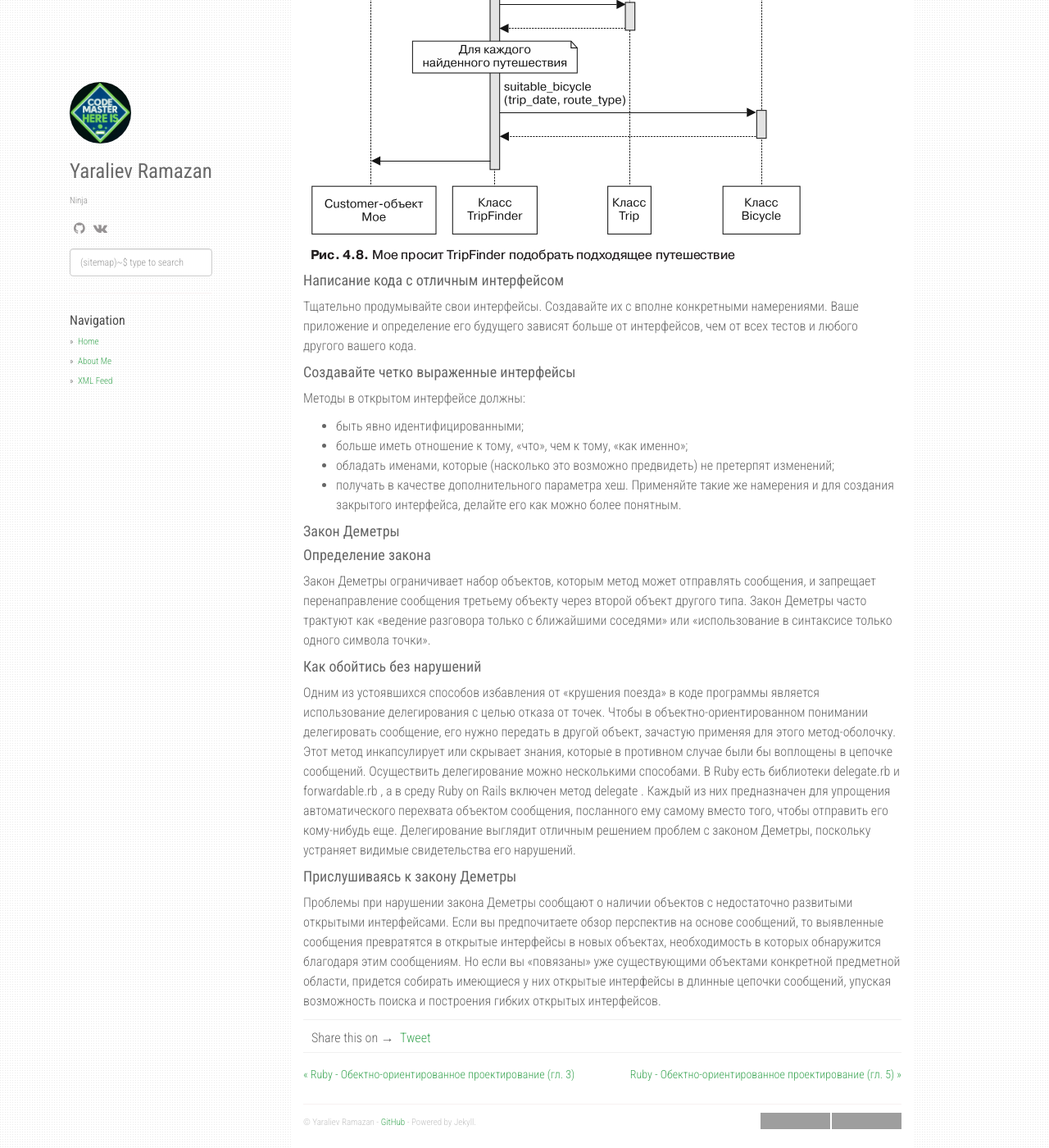
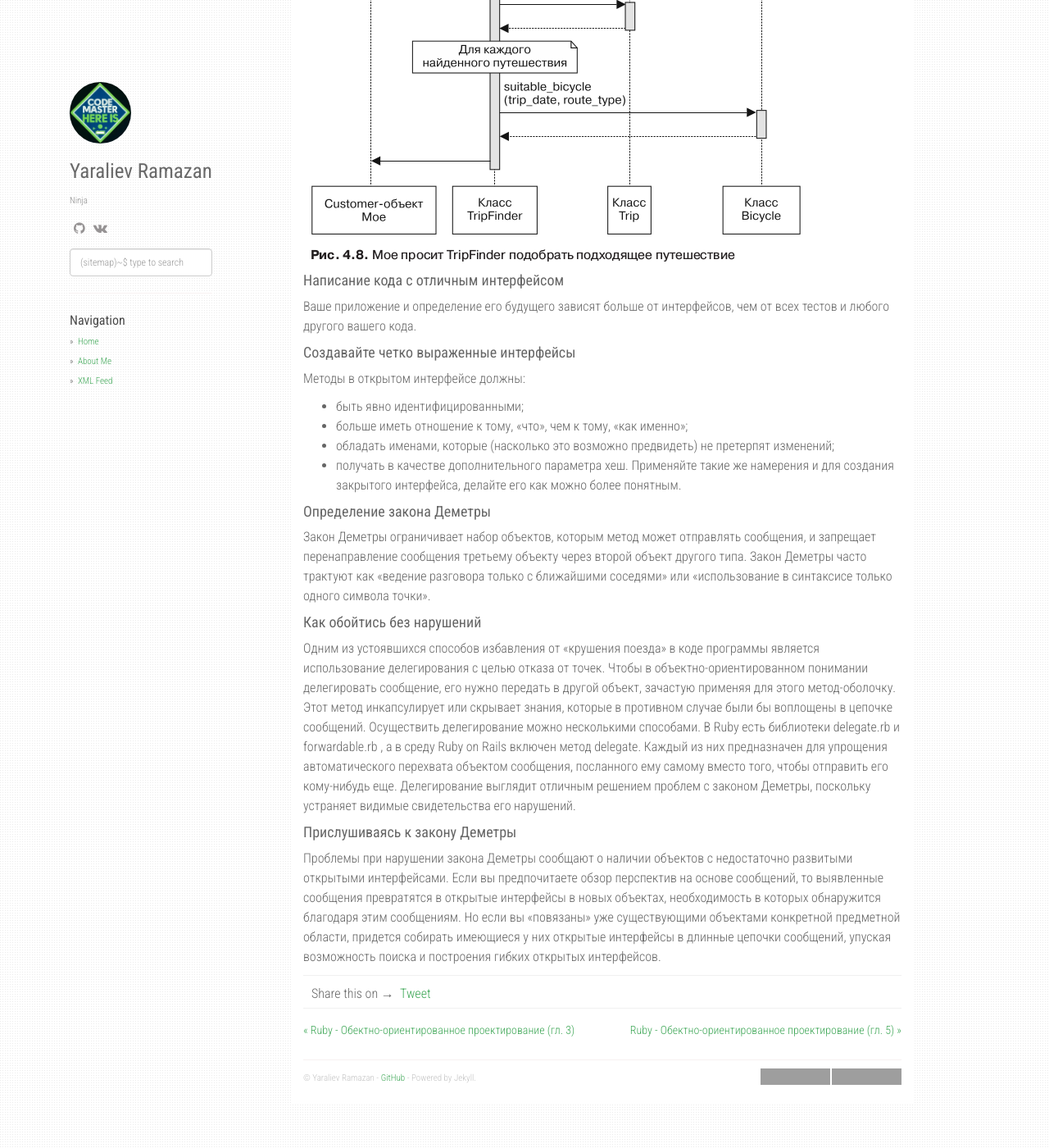
Before and after one commit to orion122/orion1222.github.io, a Jekyll site: the page built from _posts/2019-01-04-oop-ruby-4.md, in a window 1280 px wide and 1400 px high, scrolled down 5052 px. Shown: the whole window at 82% size. Built offline with Jekyll 4.4.1, drawn with Linux system fonts in a browser that asks for light colours; nearby versions of some CDN libraries; comment, search, counter and statistics services are not loaded; grey boxes are pictures that could not be loaded.

Commit message:
ruby oop

```diff
--- a/_posts/2019-01-04-oop-ruby-4.md
+++ b/_posts/2019-01-04-oop-ruby-4.md
@@ -58,7 +58,7 @@ title:  "Ruby - Обектно-ориентированное проектиро
 ![ruby-oop-4.8]({{ "/assets/ruby-oop-4.8.png" }})
 
 #### Написание кода с отличным интерфейсом
-Тщательно продумывайте свои интерфейсы. Создавайте их с вполне конкретными намерениями. Ваше приложение и определение его будущего зависят больше от интерфейсов, чем от всех тестов и любого другого вашего кода.
+Ваше приложение и определение его будущего зависят больше от интерфейсов, чем от всех тестов и любого другого вашего кода.
 
 #### Создавайте четко выраженные интерфейсы
 Методы в открытом интерфейсе должны:
@@ -68,13 +68,12 @@ title:  "Ruby - Обектно-ориентированное проектиро
 - получать в качестве дополнительного параметра хеш.
 Применяйте такие же намерения и для создания закрытого интерфейса, делайте его как можно более понятным.
 
-#### Закон Деметры
-#### Определение закона
+#### Определение закона Деметры
 Закон Деметры ограничивает набор объектов, которым метод может отправлять сообщения, и запрещает перенаправление сообщения третьему объекту через второй объект другого типа. Закон Деметры часто трактуют как «ведение разговора только с ближайшими соседями» или «использование в синтаксисе только одного символа точки».
 
 #### Как обойтись без нарушений
 Одним из устоявшихся способов избавления от «крушения поезда» в коде программы является использование делегирования с целью отказа от точек. Чтобы в объектно-ориентированном понимании делегировать сообщение, его нужно передать в другой объект, зачастую применяя для этого метод-оболочку. Этот метод инкапсулирует или скрывает знания, которые в  противном случае были бы воплощены в цепочке сообщений.
-Осуществить делегирование можно несколькими способами. В Ruby есть библиотеки delegate.rb и  forwardable.rb , а в среду Ruby on Rails включен метод delegate . Каждый из них предназначен для упрощения автоматического перехвата объектом сообщения, посланного ему самому вместо того, чтобы отправить его кому-нибудь еще. Делегирование выглядит отличным решением проблем с законом Деметры, поскольку устраняет видимые свидетельства его нарушений.
+Осуществить делегирование можно несколькими способами. В Ruby есть библиотеки delegate.rb и  forwardable.rb , а в среду Ruby on Rails включен метод delegate. Каждый из них предназначен для упрощения автоматического перехвата объектом сообщения, посланного ему самому вместо того, чтобы отправить его кому-нибудь еще. Делегирование выглядит отличным решением проблем с законом Деметры, поскольку устраняет видимые свидетельства его нарушений.
 
 #### Прислушиваясь к закону Деметры
 Проблемы при нарушении закона Деметры сообщают о наличии объектов с недостаточно развитыми открытыми интерфейсами. Если вы предпочитаете обзор перспектив на основе сообщений, то выявленные сообщения превратятся в открытые интерфейсы в новых объектах, необходимость в которых обнаружится благодаря этим сообщениям. Но если вы «повязаны» уже существующими объектами конкретной предметной области, придется собирать имеющиеся у них открытые интерфейсы в длинные цепочки сообщений, упуская возможность поиска и построения гибких открытых интерфейсов.
```
